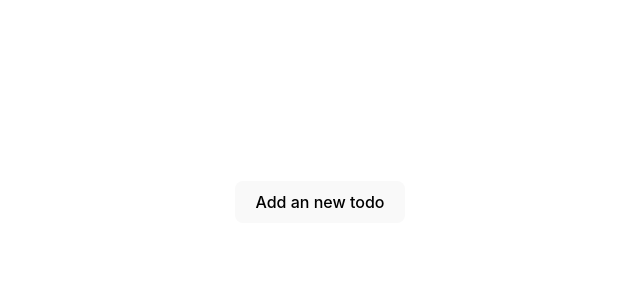
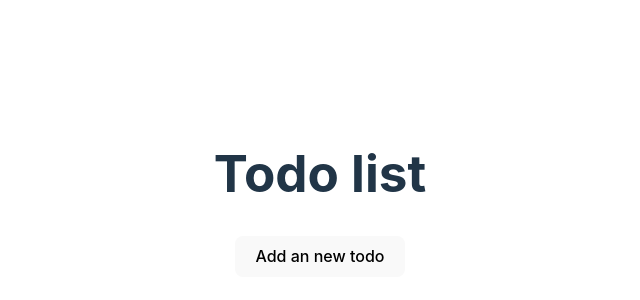
Before and after one commit to Warheart-1/IPSSSIReactAPI, a React (Vite) app in the folder ProjectTODO/: page / in a window 1280 px wide. Shown: the part 206-506 px from the top of the page, without its empty margins (320-960 px from the left). Built offline with nearby package versions, Linux system fonts and the light colour scheme.

Commit message:
test (2023-05-31 17:49:48)

```diff
--- a/ProjectTODO/src/App.tsx
+++ b/ProjectTODO/src/App.tsx
@@ -90,6 +90,7 @@ function App() {
             <button onClick={() => dialogRef.current?.close()} type='reset'>Cancel</button>
           </form>
         </dialog>
+        <h1>Todo list</h1>
       </div>
         <ol>
           {todo && todo.map((t : TodoProps, index) => {
```
